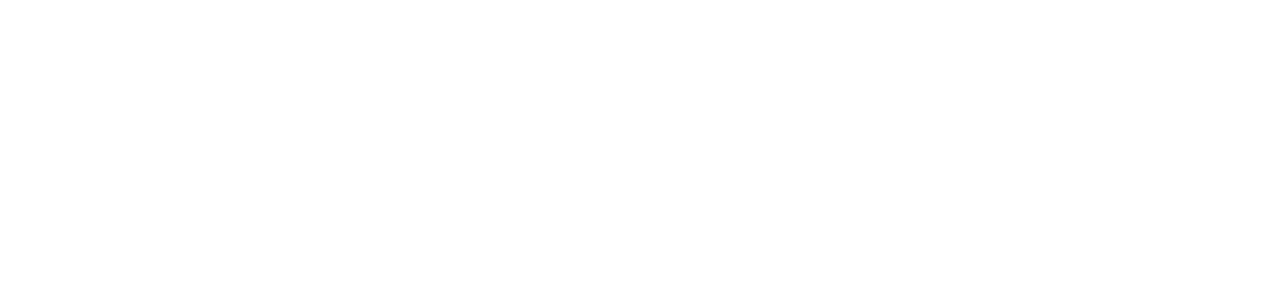
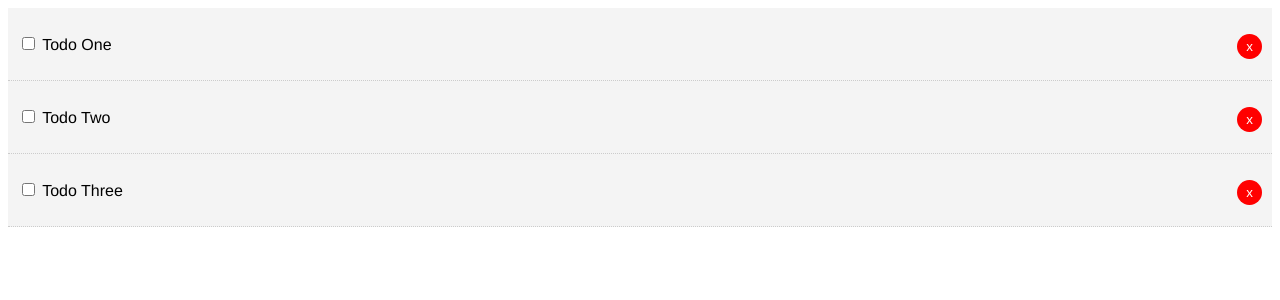
Before and after one commit to Akif-G/vueTodoApp, a Vue app: page / in a window 1280 px wide. Shown: the top 300 px of the page. Built offline with nearby package versions, Linux system fonts and the light colour scheme.

Commit message:
added todo functionality

```diff
--- a/src/App.vue
+++ b/src/App.vue
@@ -1,14 +1,41 @@
 <template>
   <div id="app">
-
+    <Todos v-bind:todos="todos" v-on:del-todo="deleteTodo"/>
   </div>
 </template>
 
 <script>
+import Todos from './components/Todos';
 export default {
   name: 'App',
   components: {
-
+    Todos
+  },
+  data(){
+    return{
+      todos:[
+        {
+          id:1,
+          title:"Todo One",
+          completed:false,
+        },
+        {
+          id:2,
+          title:"Todo Two",
+          completed:false,
+        },
+        {
+          id:3,
+          title:"Todo Three",
+          completed:false,
+        }
+      ]
+    }
+  },
+  methods:{
+    deleteTodo(id){
+      this.todos=this.todos.filter(todo=>todo.id!==id);
+    }
   }
 }
 </script>
--- /dev/null
+++ b/src/components/TodoItem.vue
@@ -0,0 +1,44 @@
+<template>
+  <div class="todo-item" v-bind:class="{'is-complete':todo.completed}">
+      <p>
+        <input type="checkbox" v-on:change="markComplete">
+        {{todo.title}}
+        <button class="del" @click="$emit('del-todo', todo.id)" >x</button>
+      </p>
+  </div>
+</template>
+
+<script>
+
+export default {
+    name: "TodoItem",
+    props: ["todo"],
+    methods:{
+        markComplete(){
+            this.todo.completed=!this.todo.completed;
+        }
+    }
+}
+</script>
+
+<style scoped>
+  .todo-item {
+    background: #f4f4f4;
+    padding: 10px;
+    border-bottom: 1px #ccc dotted;
+  }
+
+  .is-complete {
+    text-decoration: line-through;
+    }
+
+  .del {
+    background: #ff0000;
+    color: #fff;
+    border: none;
+    padding: 5px 9px;
+    border-radius: 50%;
+    cursor: pointer;
+    float: right;
+  }
+</style>
--- /dev/null
+++ b/src/components/Todos.vue
@@ -0,0 +1,24 @@
+<template>
+  <div>
+      <!-- use v-bind:key for looping thro-->
+      <div v-for="todo in todos" v-bind:key="todo.id">
+          <TodoItem v-bind:todo="todo" v-on:del-todo="$emit('del-todo',todo.id)"/>
+      </div>
+  </div>
+</template>
+
+<script>
+import TodoItem from "./TodoItem.vue"
+
+export default {
+    name:"Todos",
+    components:{
+        TodoItem,
+        },
+    props:["todos"],
+}
+</script>
+
+<style scoped>
+
+</style>
```
